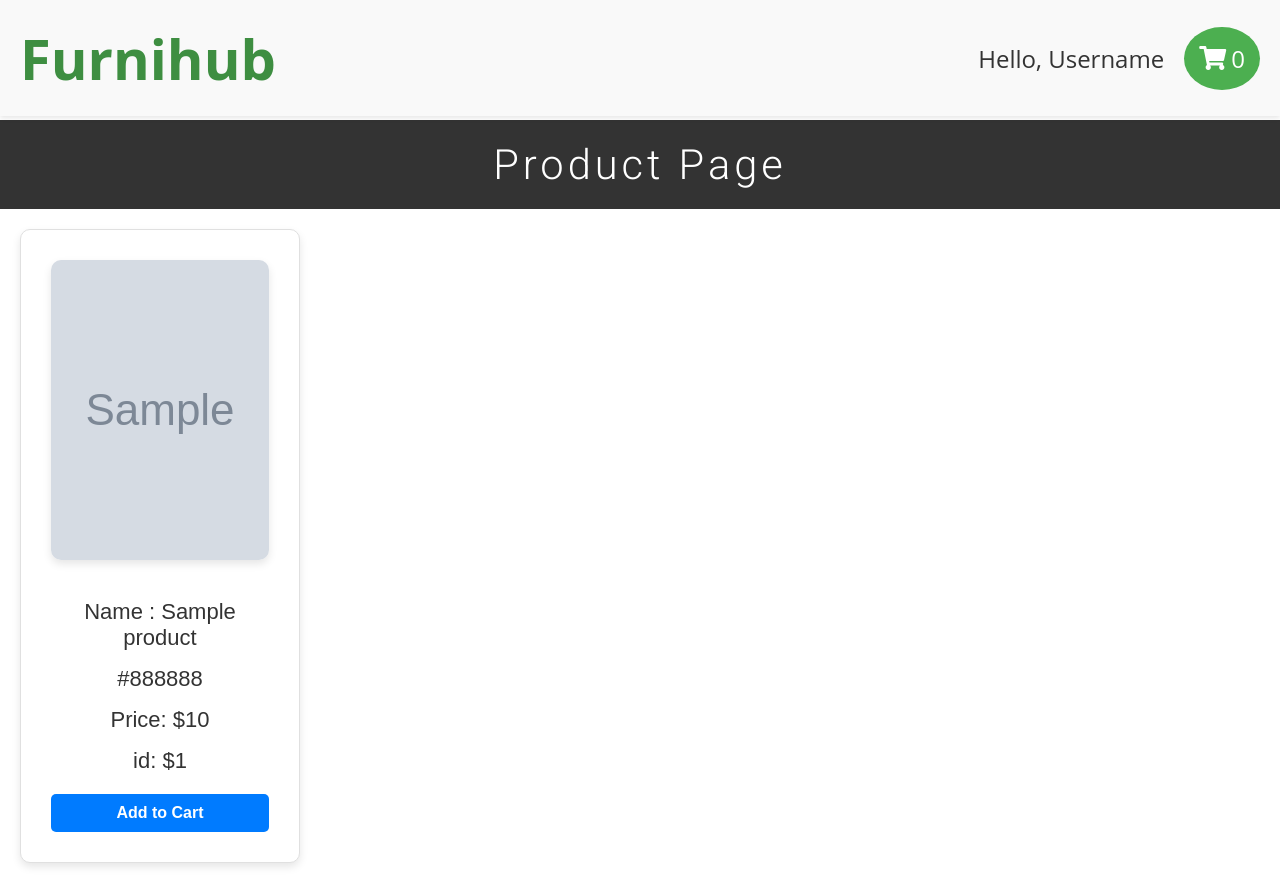
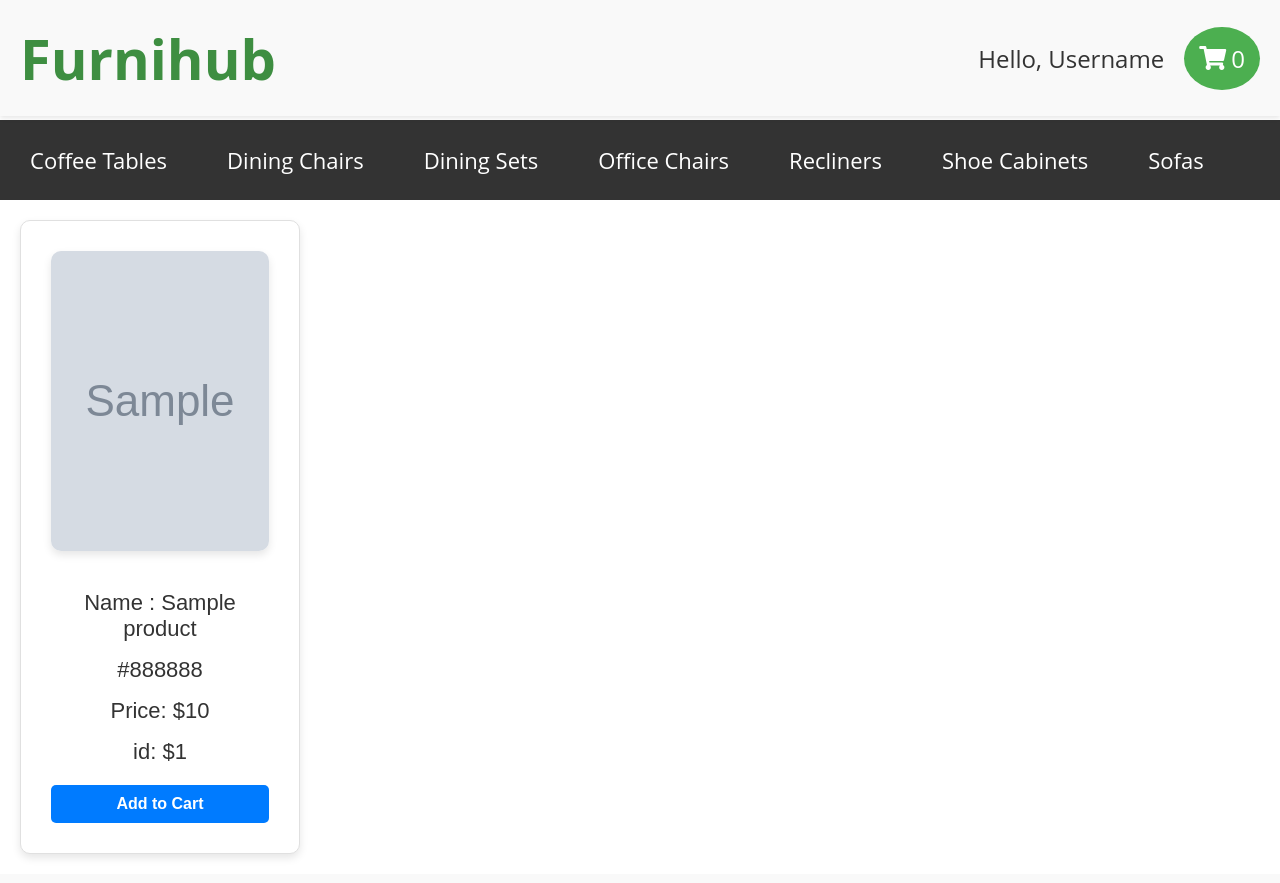
Before and after one commit to viboppan/furnihub, a Flask app: template templates/product_page.html in a window 1280 px wide. Run offline with Flask 3, Linux system fonts and the light colour scheme; the template is opened without the code that fills it: most values are stand-ins (such as "Sample title", 1, 10 or a date in 2020).

Commit message:
Added categories

```diff
--- a/Collections/Customer.py
+++ b/Collections/Customer.py
@@ -67,7 +67,7 @@ def login():
                 {"name": p.name, "cost": p.cost, "dimensions": p.dimensions, "color": p.color, "brand": p.brand,
                  "material": p.material_type, "weight": p.weight, "seller_id": p.seller_id,
                  "rating": p.rating, "image_url": p.image_url, "product_id": str(p.id),
-                 "available_quantity": p.available_quantity} for p in products]
+                 "available_quantity": p.available_quantity, "category" : p.category} for p in products]
             print("Orders : ")
             print(orders_data)
             return render_template('product_page.html', products=products_data, orders=orders_data)
--- a/static/product_page.css
+++ b/static/product_page.css
@@ -124,3 +124,37 @@ body{
 .cart i {
     margin-right: 5px; /* Adjust the spacing between the cart icon and the number of items */
 }
+
+nav {
+    background-color: #333;
+    overflow: hidden;
+}
+
+nav ul {
+    list-style-type: none;
+    margin: 0;
+    padding: 0;
+}
+
+nav li {
+    float: left;
+}
+
+nav a {
+    display: block;
+    color: white;
+    text-align: center;
+    padding: 25px 30px;
+    text-decoration: none;
+    font-size:22px;
+}
+
+nav a:hover {
+    background-color: #ddd;
+    color: black;
+}
+
+.nav-item-selected {
+    background-color: #3498db; /* Change the color to your preferred highlight color */
+    color: #fff; /* Change the text color to match your design */
+}
--- a/templates/product_page.html
+++ b/templates/product_page.html
@@ -31,10 +31,21 @@
         </div>
     </div>
     <div class = "break"></div>
-    <h1>Product Page</h1>
+<!--    <h1>Product Page</h1>-->
+    <nav>
+        <ul>
+            <li><a href="#" onclick="loadProducts('coffee_table')">Coffee Tables</a></li>
+            <li><a  href="#" onclick="loadProducts('dining_chair')">Dining Chairs</a></li>
+            <li><a href="#" onclick="loadProducts('dining_set')">Dining Sets</a></li>
+            <li><a href="#" onclick="loadProducts('office_chair')">Office Chairs</a></li>
+            <li><a href="#" onclick="loadProducts('reclyner')">Recliners</a></li>
+            <li><a href="#" onclick="loadProducts('shoe_cabinet')">Shoe Cabinets</a></li>
+            <li><a href="#" onclick="loadProducts('sofa')">Sofas</a></li>
+        </ul>
+    </nav>
 
     <!-- Product Listing -->
-    <div class="product-list">
+    <div class="product-list" id = "product-type">
         {% for product in products %}
         <div class="product">
             <img src="{{ product['image_url'] }}" alt="{{ product['name'] }}" class = "product-image">
@@ -49,5 +60,52 @@
         {% endfor %}
     </div>
     <script type = "module" src="{{ url_for('static', filename='script.js') }}"></script>
+    <script>
+    // Define an empty array to store products
+    var products = [];
+
+    // Debug statement to check the content of the products array
+    console.log('Initial products:', products);
+
+    // Set the initial products data from Flask to the 'products' array
+    products = {{ products|tojson|safe }};
+
+    // Debug statement to check the content of the products array after setting the initial data
+    console.log('Products after setting initial data:', products);
+
+    // Function to get products based on category (replace this with your API call)
+    function getProductsByCategory(category) {
+        return products.filter(product => product.category === category);
+    }
+
+    // Function to load products
+    function loadProducts(category) {
+        // Update the product listing
+        const productListElement = document.getElementById('product-type');
+        productListElement.innerHTML = '';
+
+        // Use the getProductsByCategory function to filter products based on the category
+        const filteredProducts = getProductsByCategory(category);
+
+        filteredProducts.forEach(product => {
+            console.log(product);
+            const productElement = document.createElement('div');
+            productElement.className = 'product';
+            productElement.innerHTML = `
+                <img src="${product.image_url}" alt="${product.name}" class="product-image">
+                <p>Name: ${product.name}</p>
+                <p>${product.color}</p>
+                <p>Price: $${product.cost}</p>
+                <p>ID: ${product.product_id}</p>
+                <button class="add-to-cart" data-product-id='${JSON.stringify(product)}' id="add-cart">
+                    Add to Cart
+                </button>
+            `;
+            productListElement.appendChild(productElement);
+        });
+    }
+</script>
+
+
 </body>
 </html>
--- a/utils/LatestImagesColor.py
+++ b/utils/LatestImagesColor.py
@@ -2,7 +2,7 @@ import os
 import re
 
 from bson import ObjectId
-from mongoengine import connect, Document, StringField, FloatField, ListField, FloatField, ObjectIdField
+from mongoengine import connect, Document, StringField, FloatField, ListField, FloatField, ObjectIdField, IntField
 from faker import Faker
 import random
 
@@ -24,7 +24,7 @@ class Product(Document):
     image_url = StringField()
     category = StringField()
     description = StringField()
-
+    available_quantity = IntField()
 
 # MongoDB Connection
 connect(host="mongodb://localhost:27017/furnihub")
```
